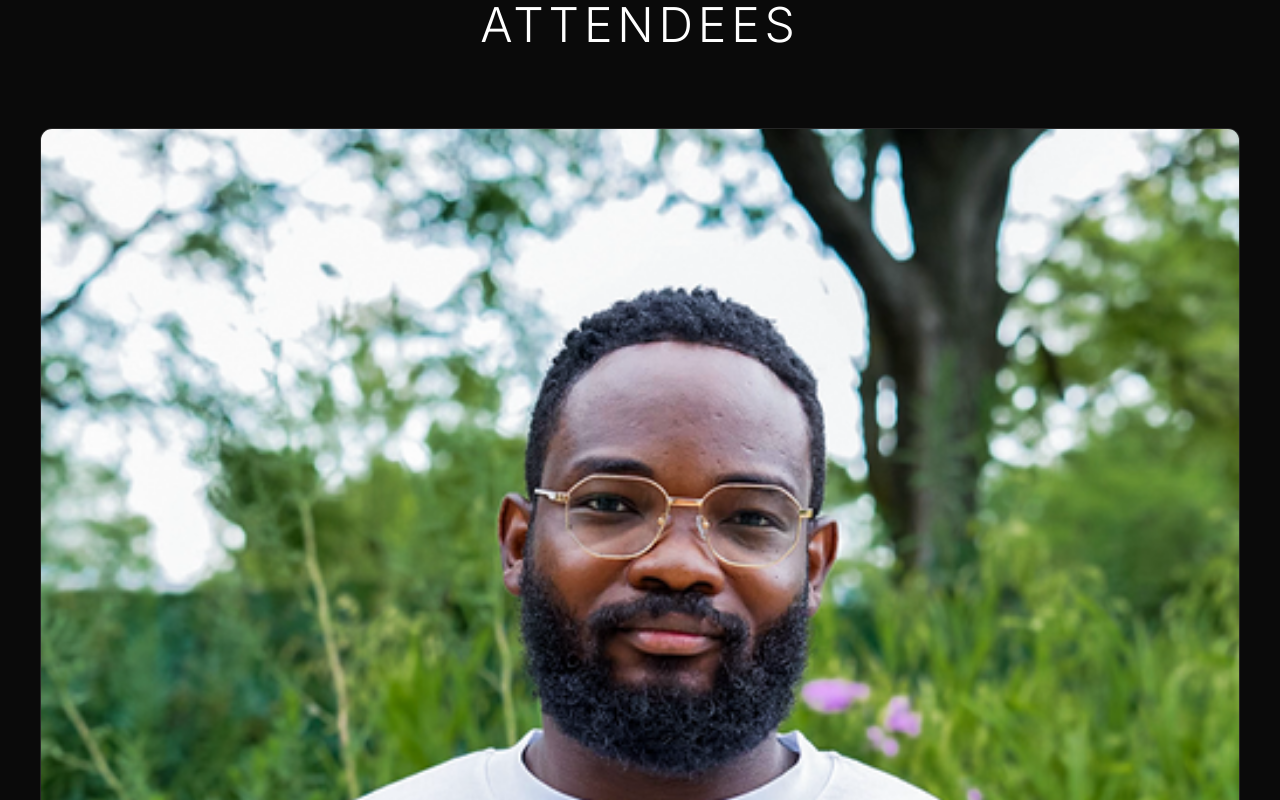
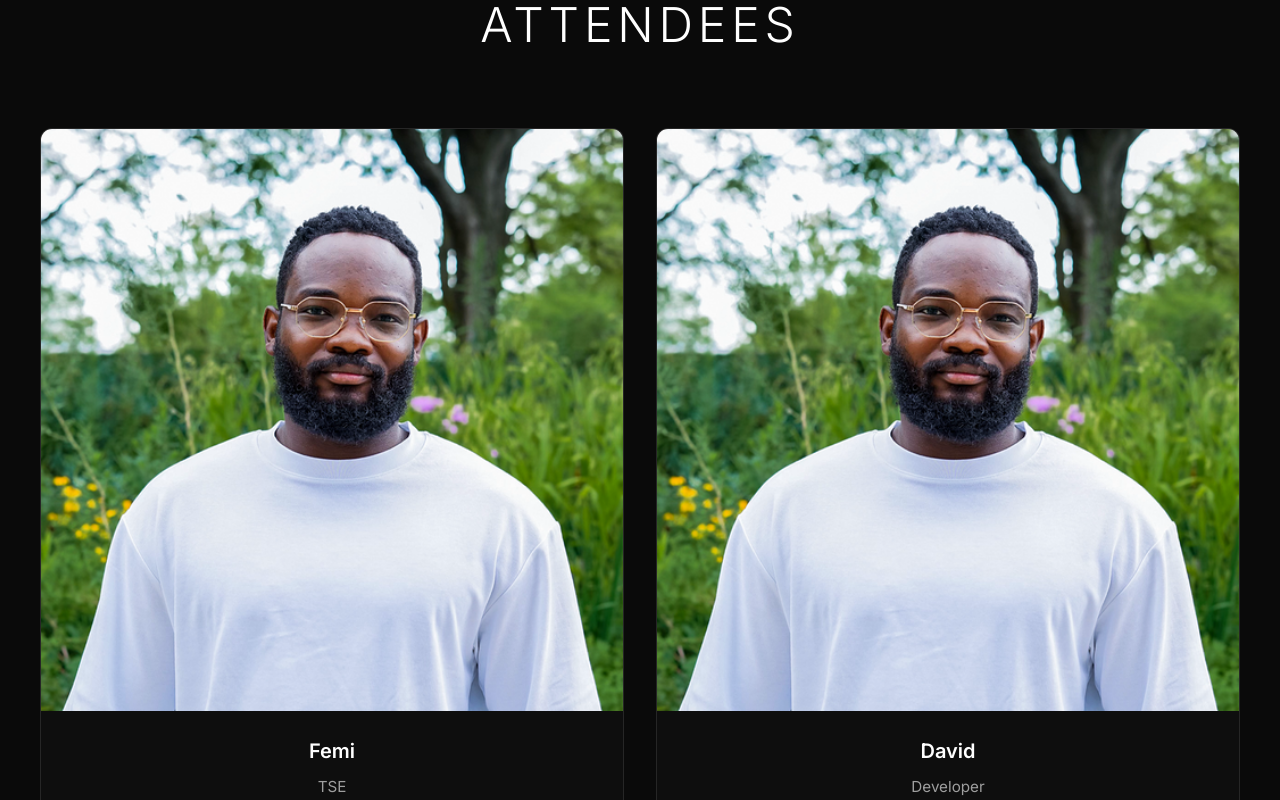
Before and after one commit to davidfemi/HackNight, a React (Vite) app: page /team in a window 1280 px wide. Shown: the part 520-1320 px from the top of the page. Built offline with nearby package versions, Linux system fonts and the light colour scheme.

Commit message:
Add David's teammate profile using Femi's image
- Added David as a new team member with ID 2
- Role: Developer with JavaScript, React, Node.js skills
- Uses same image as Femi (/images/femi.png) as requested
- Includes professional bio and contact information

```diff
--- a/src/data/teamData.js
+++ b/src/data/teamData.js
@@ -10,5 +10,15 @@ export const teamMembers = [
     skills: ["AI Tools", "Prompt Engineering", "Troubleshooting"],
     github: "https://github.com/davidfemi",
     email: "femi@hacknight.dev"
+  },
+  {
+    id: 2,
+    name: "David",
+    role: "Developer",
+    image: "/images/femi.png",
+    bio: "David is a passionate developer with expertise in building scalable web applications and solving complex technical challenges. He enjoys working with modern technologies and contributing to open-source projects. When not coding, David loves exploring new tech trends and collaborating with fellow developers.",
+    skills: ["JavaScript", "React", "Node.js"],
+    github: "https://github.com/davidfemi",
+    email: "david@hacknight.dev"
   }
 ];
```
